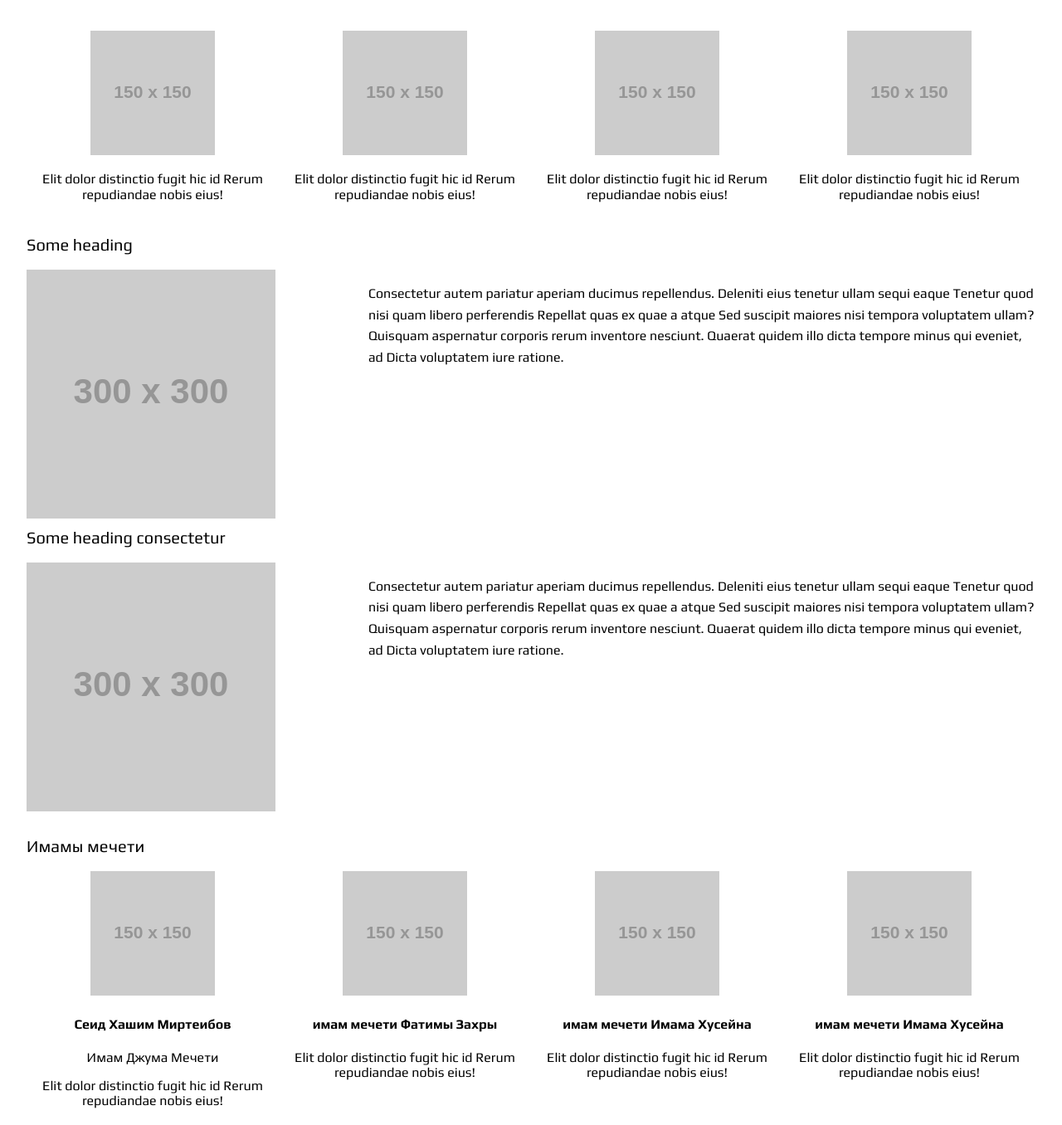
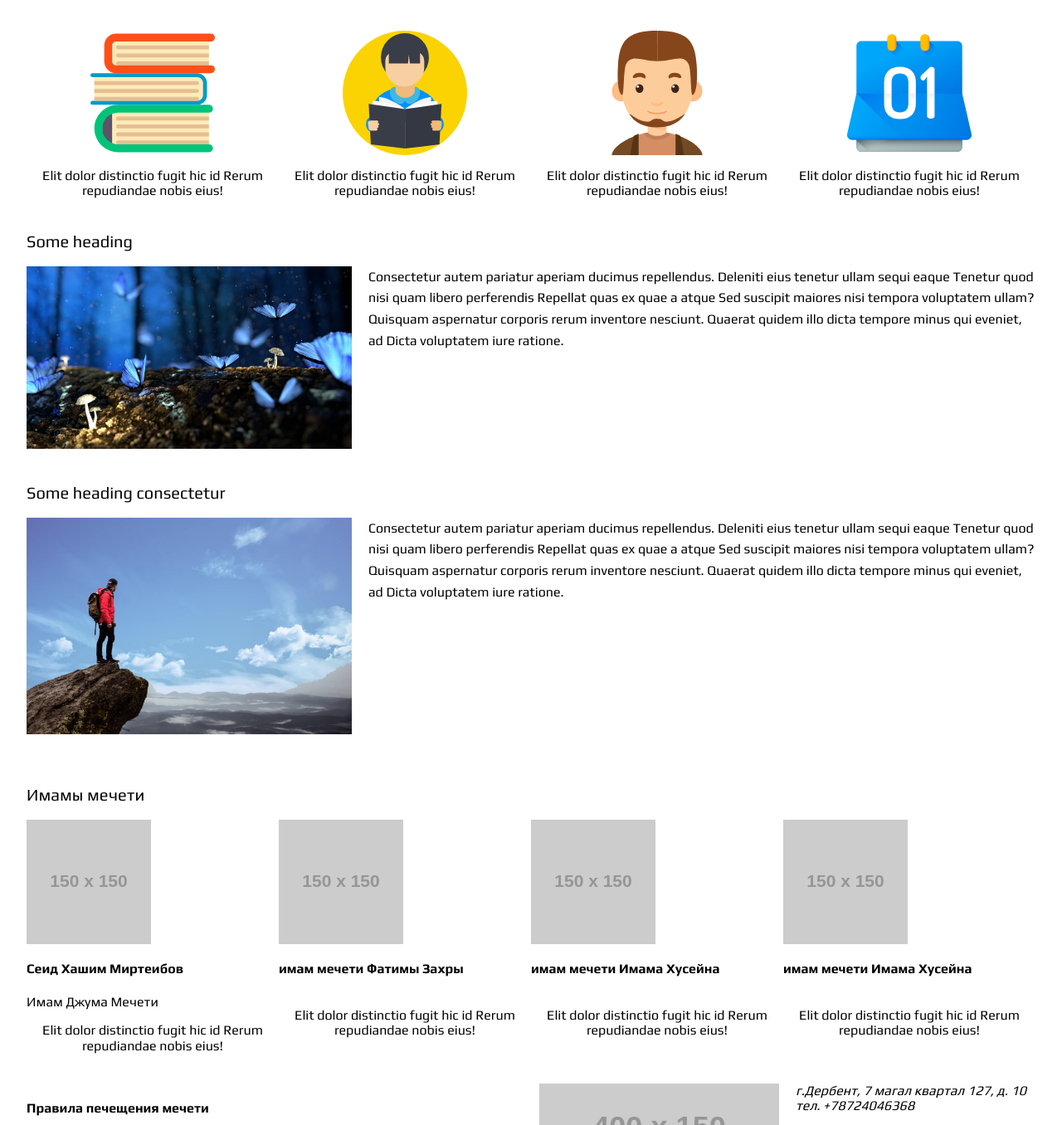
Before and after one commit to halikov/djuma, a plain HTML site: page index.html in a window 1280 px wide. Shown: the part 525-1881 px from the top of the page at 83% size. Drawn offline with Linux system fonts and the light colour scheme; placeholder pictures from the web are drawn by us.

Commit message:
добавляет несколько картинок, для шаблона

```diff
--- a/css/style.css
+++ b/css/style.css
@@ -117,23 +117,26 @@ ul {
 }
 
 .features,
-.mosque-imams__container {
+.imams__list {
   display: grid;
   grid-template-columns: repeat(12, 1fr);
 }
 
-.features__item {
+.features__item,
+.imams__list_item {
   grid-column: span 3;
 }
 
 @media all and (max-width: 800px) {
-  .features__item {
+  .features__item,
+  .imams__list_item {
     grid-column: span 6;
   }
 }
 
 @media all and (max-width: 600px) {
-  .features__item {
+  .features__item,
+  .imams__list_item {
     grid-column: span 12;
   }
 }
@@ -319,10 +322,10 @@ footer {
   position: relative;
   height: 50vh;
   margin-bottom: 20px;
-  padding: 0;
+  padding: 0 20px;
 
   background-color: #eeeeee;
-  background-image: url(https://via.placeholder.com/800x200);
+  background-image: url(../img/bismillah.jpg);
   background-position: center;
   background-repeat: no-repeat;
   background-size: cover;
@@ -337,6 +340,7 @@ footer {
   width: 100%;
   margin: 0 auto;
   padding: 0 20px;
+  background-color: rgba(0, 0, 0, 0.6);
 }
 
 .intro__description p {
@@ -344,13 +348,34 @@ footer {
   line-height: 1.3;
   font-weight: 400;
   text-align: center;
+  color: #ffffff;
 }
 
 .features__item {
 }
 
 .features__icon {
-  text-align: center;
+  display: block;
+  content: "";
+  width: 150px;
+  height: 150px;
+  margin: 0 auto;
+  background-repeat: no-repeat;
+  background-position: center;
+}
+
+.features__item .books {
+  background-image: url(../img/books.svg);
+}
+.features__item .reading {
+  background-image: url(../img/reading.svg);
+}
+.features__item .calendar {
+  background-image: url(../img/calendar.svg);
+}
+
+.features__item .man {
+  background-image: url(../img/man.svg);
 }
 
 .features__description {
@@ -378,8 +403,13 @@ footer {
   flex-grow: 1;
 }
 
-.something-container {
+.something__container {
   margin-bottom: 30px;
+}
+
+.something__container p {
+  margin: 0;
+  padding: 0;
 }
 
 .mosque-imams h3 {
@@ -391,6 +421,18 @@ footer {
   font-weight: 400;
 }
 
+.imams__list {
+  list-style: none;
+}
+
+.imams__item__icon {
+  display: flex;
+  flex-wrap: wrap;
+  flex-direction: row;
+  justify-content: space-between;
+  align-items: flex-start;
+}
+
 .features__icon::before,
 .features__icon::after {
   content: '';
--- a/index.html
+++ b/index.html
@@ -55,9 +55,7 @@
 
       <section class="features">
         <div class="features__item">
-          <div class="features__icon">
-            <img src="https://via.placeholder.com/150" alt="features icon">
-          </div>
+          <div class="features__icon books"></div>
           <div class="features__description">
             <p>
               Elit dolor distinctio fugit hic id Rerum repudiandae nobis eius!
@@ -65,9 +63,7 @@
           </div>
         </div>
         <div class="features__item">
-          <div class="features__icon">
-            <img src="https://via.placeholder.com/150" alt="features icon">
-          </div>
+          <div class="features__icon reading"></div>
           <div class="features__description">
             <p>
               Elit dolor distinctio fugit hic id Rerum repudiandae nobis eius!
@@ -75,9 +71,7 @@
           </div>
         </div>
         <div class="features__item">
-          <div class="features__icon">
-            <img src="https://via.placeholder.com/150" alt="features icon">
-          </div>
+          <div class="features__icon man"></div>
           <div class="features__description">
             <p>
               Elit dolor distinctio fugit hic id Rerum repudiandae nobis eius!
@@ -85,9 +79,7 @@
           </div>
         </div>
         <div class="features__item">
-          <div class="features__icon">
-            <img src="https://via.placeholder.com/150" alt="features icon">
-          </div>
+          <div class="features__icon calendar"></div>
           <div class="features__description">
             <p>
               Elit dolor distinctio fugit hic id Rerum repudiandae nobis eius!
@@ -101,7 +93,7 @@
           <h3>Some heading</h3>
           <div class="some__item">
             <div class="image">
-              <img src="https://via.placeholder.com/300" alt="">
+              <img src="img/beautiful-blur.jpg" width="1280" height="720" alt="">
             </div>
             <div class="text">
               <p>
@@ -114,7 +106,7 @@
           <h3>Some heading consectetur</h3>
           <div class="some__item">
             <div class="image">
-              <img src="https://via.placeholder.com/300" alt="">
+              <img src="img/adventure.jpg" width="1280" height="854" alt="">
             </div>
             <div class="text">
               <p>
@@ -130,8 +122,10 @@
         <h3>Имамы мечети</h3>
 
         <div class="mosque-imams__container">
-          <div class="features__item">
-            <div class="features__icon">
+          <ul class="imams__list">
+
+            <li class="imams__list_item">
+              <div class="imams__item__icon">
                 <img src="https://via.placeholder.com/150" alt="features icon">
                 <h4>Сеид Хашим Миртеибов</h4>
                 <span>Имам Джума Мечети</span>
@@ -141,10 +135,10 @@
                   Elit dolor distinctio fugit hic id Rerum repudiandae nobis eius!
                 </p>
               </div>
-          </div>
+            </li>
 
-          <div class="features__item">
-            <div class="features__icon">
+            <li class="imams__list_item">
+              <div class="imams__item__icon">
                 <img src="https://via.placeholder.com/150" alt="features icon">
                 <h4>имам мечети Фатимы Захры</h4>
               </div>
@@ -153,10 +147,10 @@
                   Elit dolor distinctio fugit hic id Rerum repudiandae nobis eius!
                 </p>
               </div>
-          </div>
+            </li>
 
-          <div class="features__item">
-            <div class="features__icon">
+            <li class="imams__list_item">
+              <div class="imams__item__icon">
                 <img src="https://via.placeholder.com/150" alt="features icon">
                 <h4>имам мечети Имама Хусейна</h4>
               </div>
@@ -165,10 +159,10 @@
                   Elit dolor distinctio fugit hic id Rerum repudiandae nobis eius!
                 </p>
               </div>
-          </div>
+            </li>
 
-          <div class="features__item">
-            <div class="features__icon">
+            <li class="imams__list_item">
+              <div class="imams__item__icon">
                 <img src="https://via.placeholder.com/150" alt="features icon">
                 <h4>имам мечети Имама Хусейна</h4>
               </div>
@@ -177,7 +171,8 @@
                   Elit dolor distinctio fugit hic id Rerum repudiandae nobis eius!
                 </p>
               </div>
-          </div>
+            </li>
+          </ul>
         </div>
       </section>
 
@@ -190,7 +185,7 @@
             </p>
           </div>
           <div class="dresscode__image">
-            <img src="https://via.placeholder.com/300x150" alt="dresscode image">
+            <img src="img/mosque-manners.jpg" width="925" height="711" alt="dresscode image">
           </div>
         </div>
         <div class="contacts">
```
Also changed, not shown: img/adventure.jpg (added), img/beautiful-blur.jpg (added), img/bookcase.jpg (added), img/books.svg (added), img/calendar.svg (added), img/man.svg (added), img/reading.svg (added). Lines whose indentation alone changed are shown as unchanged.
